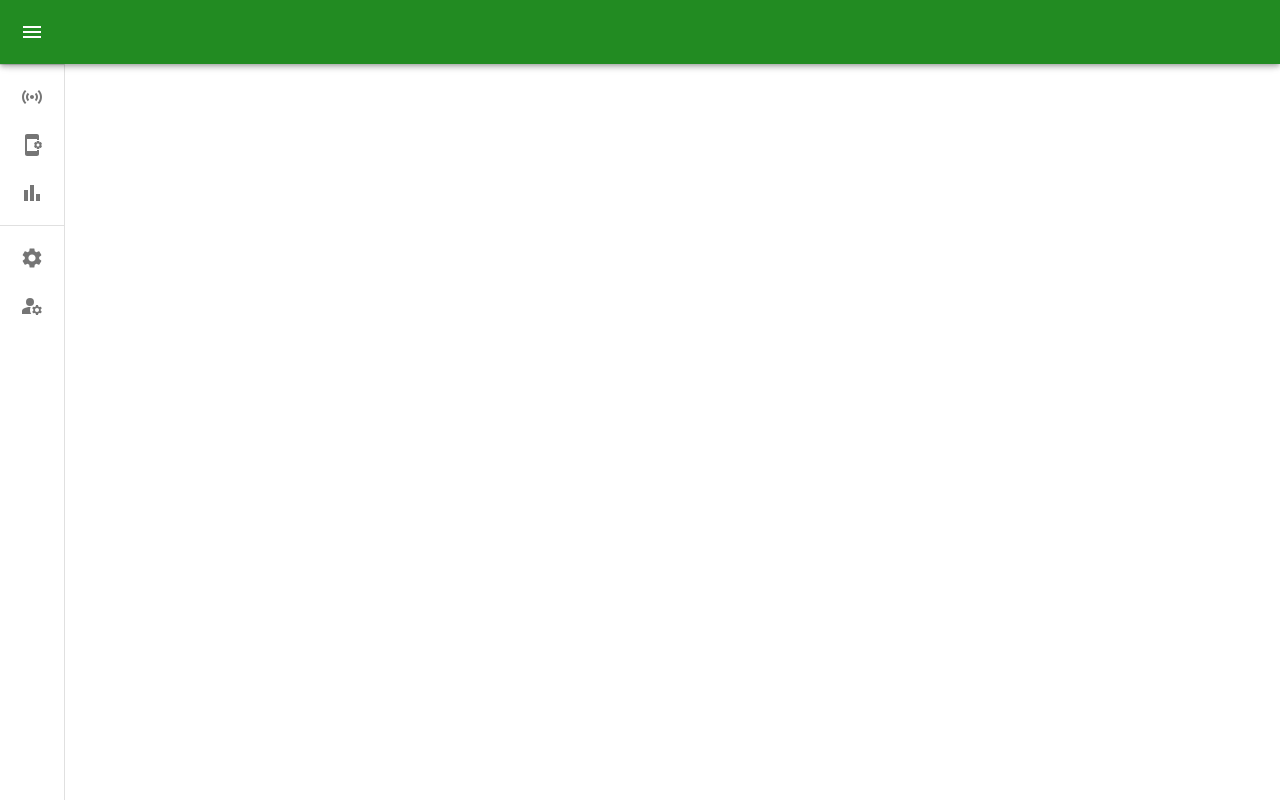
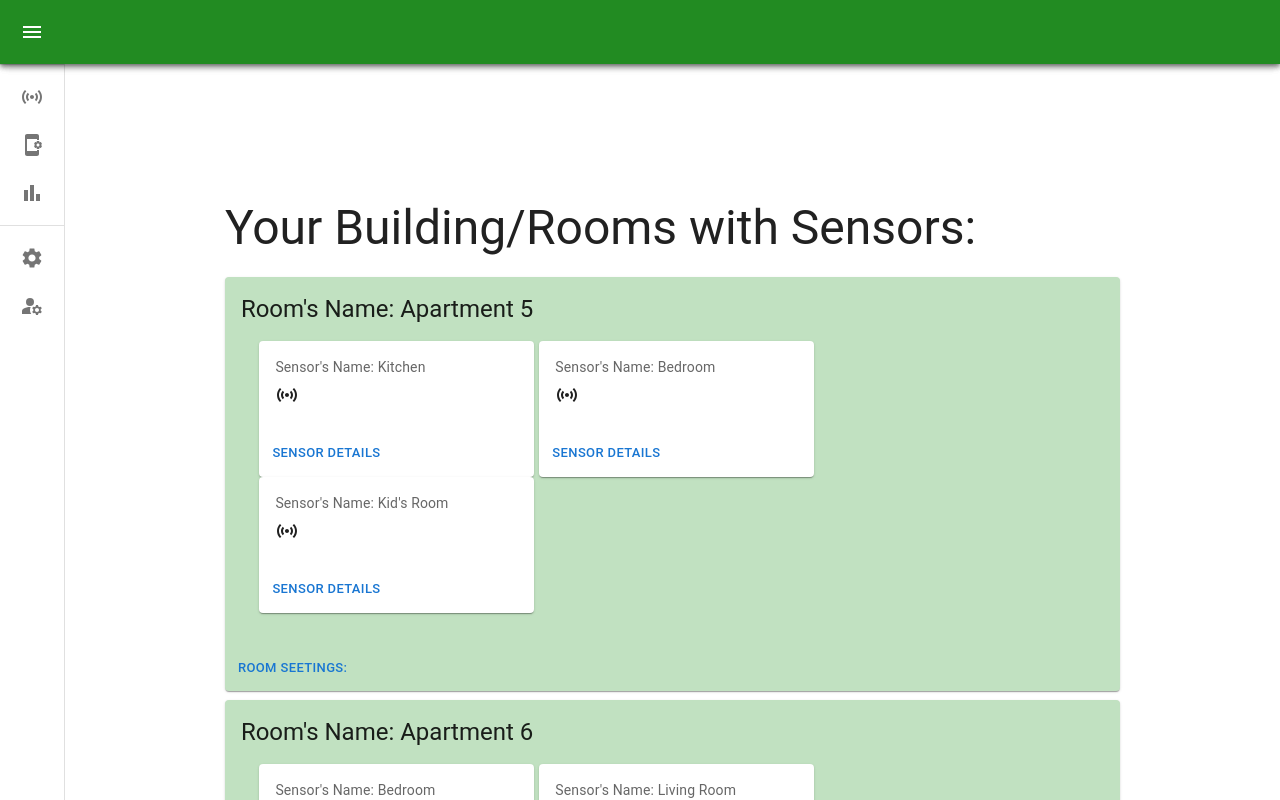
Before and after one commit to DianaZaha/AeroSense_FrontEnd, a React (Create React App) app: page /sensors in a window 1280 px wide. Shown: the top 800 px of the page. Built offline with nearby package versions, Linux system fonts and the light colour scheme.

Commit message:
added route sensors

```diff
--- a/src/App.jsx
+++ b/src/App.jsx
@@ -29,6 +29,7 @@ function App() {
               <Route exact={true} path="/user" element={<HomePageUserAccount/>}/>
               <Route exact={true} path="/create" element={<CreateAccount/>}/>
               <Route exact={true} path="/sensor" element={<UserSensorStatistics/>}/>
+              <Route exact={true} path="/sensors" element={<SensorHomePage/>}/>
               <Route exact={true} path='/routines' element={<RoutinesPage/>}/>
             </Routes>
           </Container>
```
